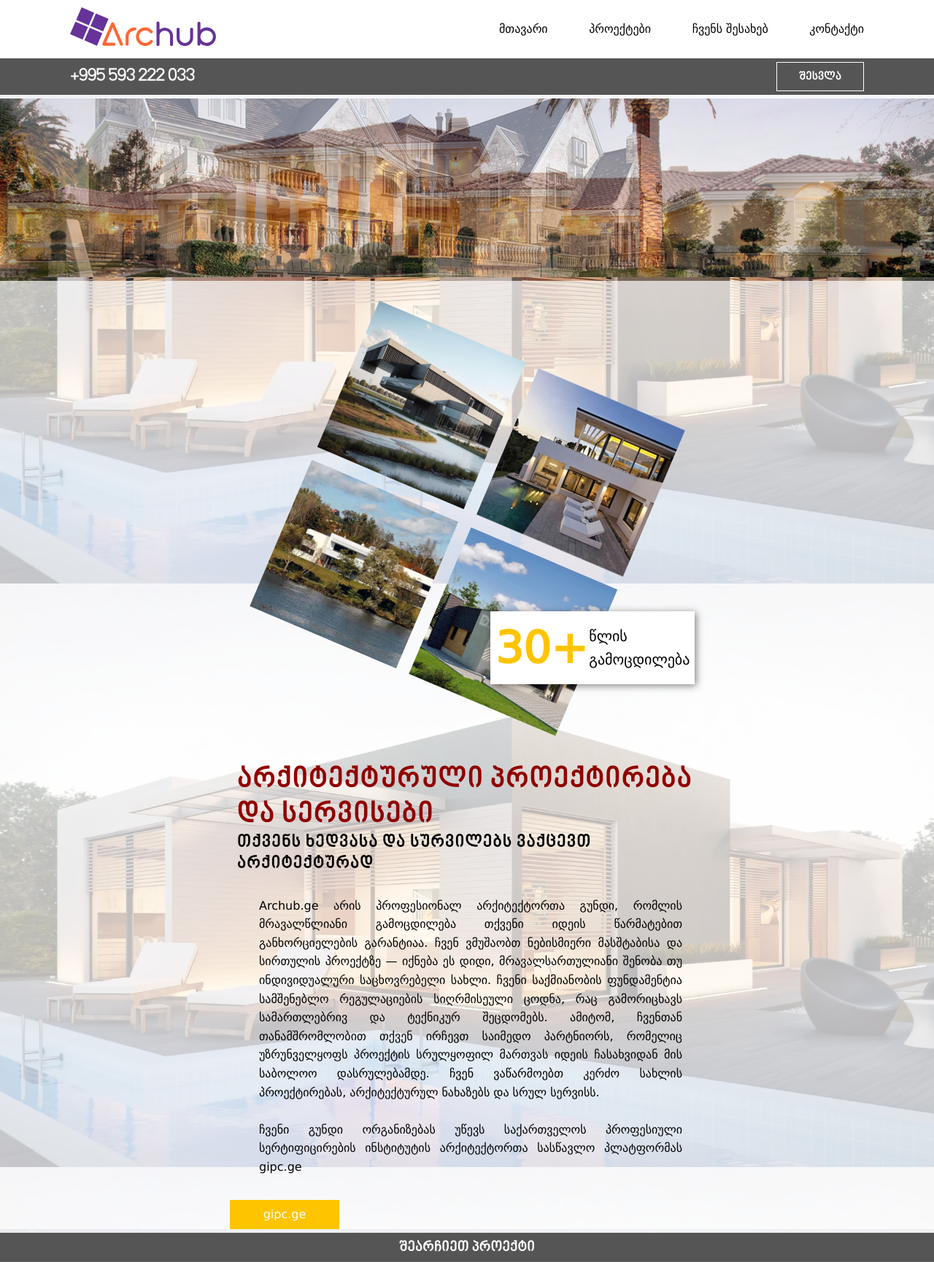
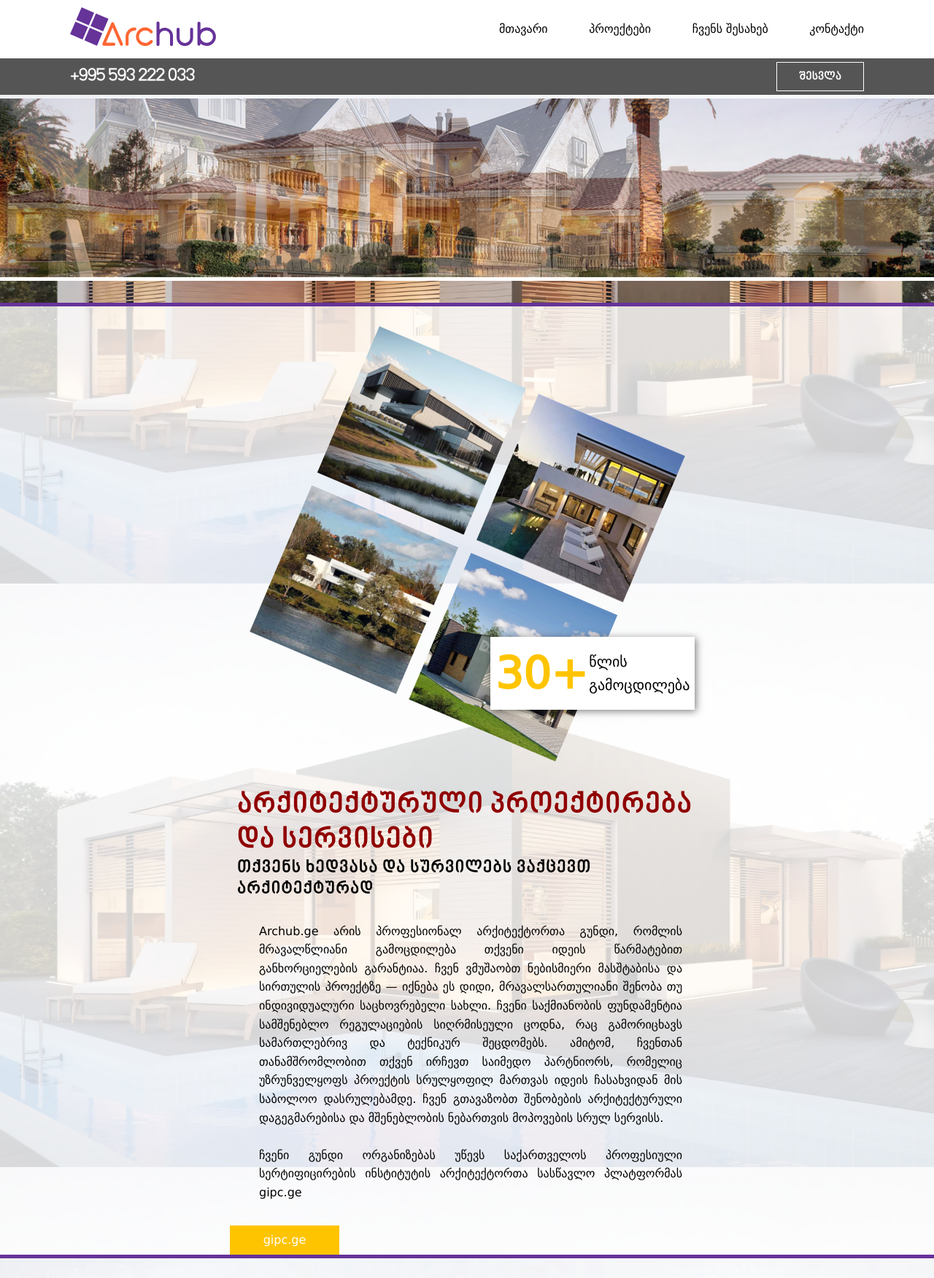
Before and after one commit to georgelotishvili/archub-architecture, a Flask app: page / in a window 1280 px wide. Shown: the top 1752 px of the page at 73% size. Run offline with Flask 3, Linux system fonts and the light colour scheme; data that the repository does not hold is empty; some web fonts are replaced.

Commit message:
ეტაპი 41

```diff
--- a/static/styles.css
+++ b/static/styles.css
@@ -489,7 +489,7 @@ body {
 .carousel {
   width: 100%;
   height: 250px;
-  /* background-color: var(--color-white); -------------------------------------- */
+  background-color: var(--color-white);
   position: relative;
   overflow: hidden;
   padding-bottom: 5px;
@@ -557,8 +557,8 @@ body {
   align-items: center;
   justify-content: space-around;
   flex-wrap: wrap;
-  /* border-top: 5px solid var(--color-red);
-  border-bottom: 5px solid var(--color-red); ------------------------------*/
+  border-top: 5px solid var(--color-purple);
+  border-bottom: 5px solid var(--color-purple);
   padding: 0 100px;
   position: relative;
 }
@@ -571,7 +571,7 @@ body {
   left: 0;
   right: 0;
   bottom: 0;
-  background-color: rgba(255, 255, 255, 0.7);
+  background-color: rgba(255, 255, 255, 0.8);
   z-index: 1;
 }
 
@@ -731,7 +731,10 @@ body {
 /* სექცია 2-ის მთავარი კონტეინერი */
 .section-2 {
   width: 100%;
-  background-color: var(--color-white);
+  background-image: url(/static/photos/brick.jpg);
+  background-size: cover;
+  background-position: center;
+  background-repeat: no-repeat;
   display: flex;
   justify-content: center;
   align-items: center;
@@ -746,19 +749,23 @@ body {
 .section-2-top-bar {
   width: 100%;
   height: 40px;
-  background-color: var(--color-dark-gray);
+  /* background-color: var(--color-dark-gray); */
   display: flex;
   justify-content: center;
   align-items: center;
+  opacity: 0;
+  visibility: hidden;
 }
 
 .section-2-bottom-bar {
   width: 100%;
   height: 40px;
-  background-color: var(--color-dark-gray);
+  /* background-color: var(--color-dark-gray); */
   display: flex;
   justify-content: center;
   align-items: center;
+  opacity: 0;
+  visibility: hidden;
 }
 
 .section-2-top-bar h3 {
@@ -952,6 +959,8 @@ body {
   justify-content: center;
   align-items: center;
   padding: 60px 0;
+  border-top: 5px solid var(--color-purple);
+  border-bottom: 5px solid var(--color-purple);
   position: relative;
 }
 
@@ -963,7 +972,7 @@ body {
   left: 0;
   right: 0;
   bottom: 0;
-  background-color: rgba(255, 255, 255, 0.7);
+  background-color: rgba(255, 255, 255, 0.8);
   z-index: 1;
 }
 
@@ -1171,7 +1180,7 @@ body {
 /* ===== სექცია 4 ===== */
 .sec-free-space {
   width: 100%;
-  height: 5px;
+  height: 30px;
 }
 
 /* ===== ფუტერი ===== */
--- a/templates/index.html
+++ b/templates/index.html
@@ -150,6 +150,9 @@
             </div>
         </div>
 
+        <!-- გამჭირვალე ზოლი -->
+        <div class="sec-free-space"></div>
+
         <!-- სექცია 1 - არქიტექტურული სერვისების შესახებ -->
         <div class="section-1">
 
@@ -187,8 +190,8 @@
                      სამართლებრივ და ტექნიკურ შეცდომებს. ამიტომ, ჩვენთან
                      თანამშრომლობით თქვენ ირჩევთ საიმედო პარტნიორს, რომელიც
                      უზრუნველყოფს პროექტის სრულყოფილ მართვას იდეის ჩასახვიდან
-                     მის საბოლოო დასრულებამდე. ჩვენ ვაწარმოებთ კერძო სახლის პროექტირებას,
-                     არქიტექტურულ ნახაზებს და სრულ სერვისს.
+                     მის საბოლოო დასრულებამდე. ჩვენ გთავაზობთ შენობების არქიტექტურული
+                     დაგეგმარებისა და მშენებლობის ნებართვის მოპოვების სრულ სერვისს.
                      <br><br>ჩვენი გუნდი ორგანიზებას უწევს
                      საქართველოს პროფესიული სერტიფიცირების ინსტიტუტის არქიტექტორთა
                      სასწავლო პლატფორმას gipc.ge </p>
```
Also changed, not shown: database.db, 1 other file.
